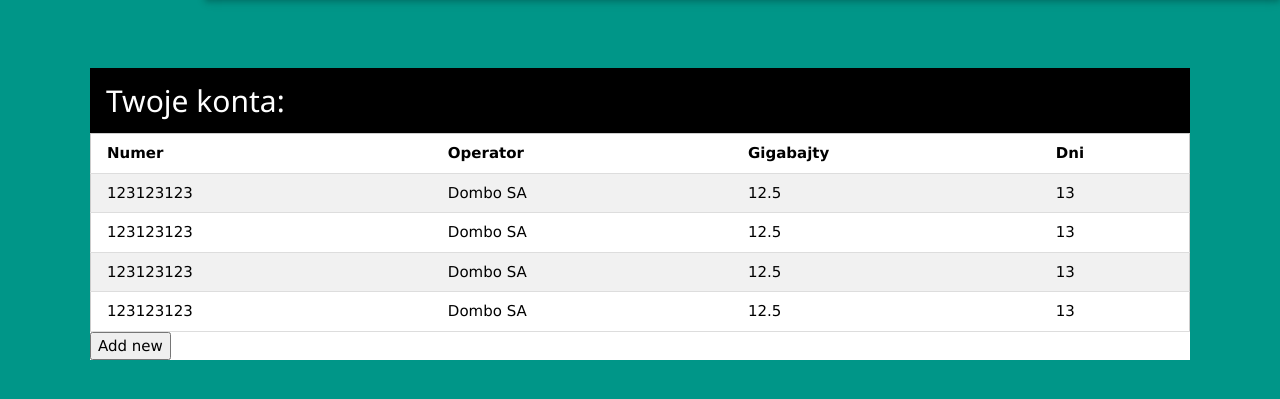
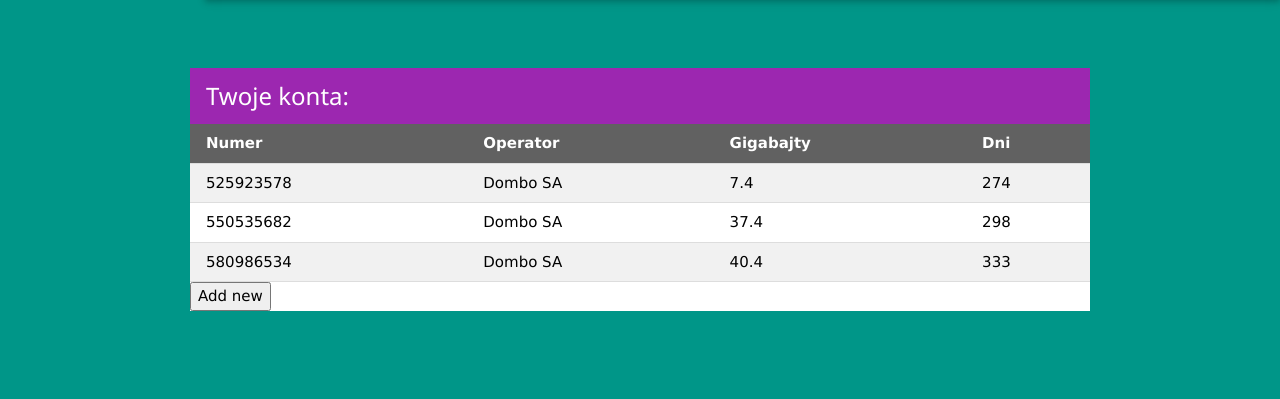
Before and after one commit to amateusz/mobile_data_left, a Flask app: page /services in a window 1280 px wide. Shown: the part 140-539 px from the top of the page. Run offline with Flask 2, Linux system fonts and the light colour scheme.

Commit message:
sorting of account list by due date

```diff
--- a/server.py
+++ b/server.py
@@ -27,10 +27,10 @@ def entry_form():
 
 @server.route('/services')
 def services_list():
-    accounts = [{'msdin': 123123123, 'operator': 'Dombo SA', 'GBdue': 12.5, 'dateDue': 13},
-                {'msdin': 123123123, 'operator': 'Dombo SA', 'GBdue': 12.5, 'dateDue': 13},
-                {'msdin': 123123123, 'operator': 'Dombo SA', 'GBdue': 12.5, 'dateDue': 13},
-                {'msdin': 123123123, 'operator': 'Dombo SA', 'GBdue': 12.5, 'dateDue': 13}]
+    from random import randint
+    accounts = [{'msdin': randint(500_000_000, 899_999_999), 'operator': 'Dombo SA', 'GBdue': randint(0, 100_0)/10,
+                 'dateDue': randint(0, 365)} for _ in range(randint(1, 4))]
+    accounts = sorted(accounts, key=lambda x: x['dateDue'])
     return (render_template('services_list.html', accounts=accounts))
 
 
--- a/templates/services_list.html
+++ b/templates/services_list.html
@@ -1,15 +1,21 @@
 {% extends "layout.html" %}
 {% block center %}
-    <div class="w3-content w3-red" style="max-width:1100px; margin-top: 26vh" style="" id="main">
+    <div class="w3-content w3-red" style="max-width: 900px; margin-top: 26vh" style="" id="main">
+
 
         <div class="w3-white">
-            <div class="w3-container w3-black">
-                <h2>Twoje konta:</h2>
+            <div class="w3-container w3-purple">
+                {% if accounts|length <= 1 %}
+                    <h3>Twoje konto:</h3>
+                {% else %}
+                    <h3>Twoje konta:</h3>
+                {% endif %}
+
             </div>
             <div>
                 {#                {% with accounts %}#}
-                <table class="w3-table-all">
-                    <tr>
+                <table class="w3-table w3-striped w3-bordered">
+                    <tr class="w3-dark-grey">
                         <th>Numer</th>
                         <th>Operator</th>
                         <th>Gigabajty</th>
```
